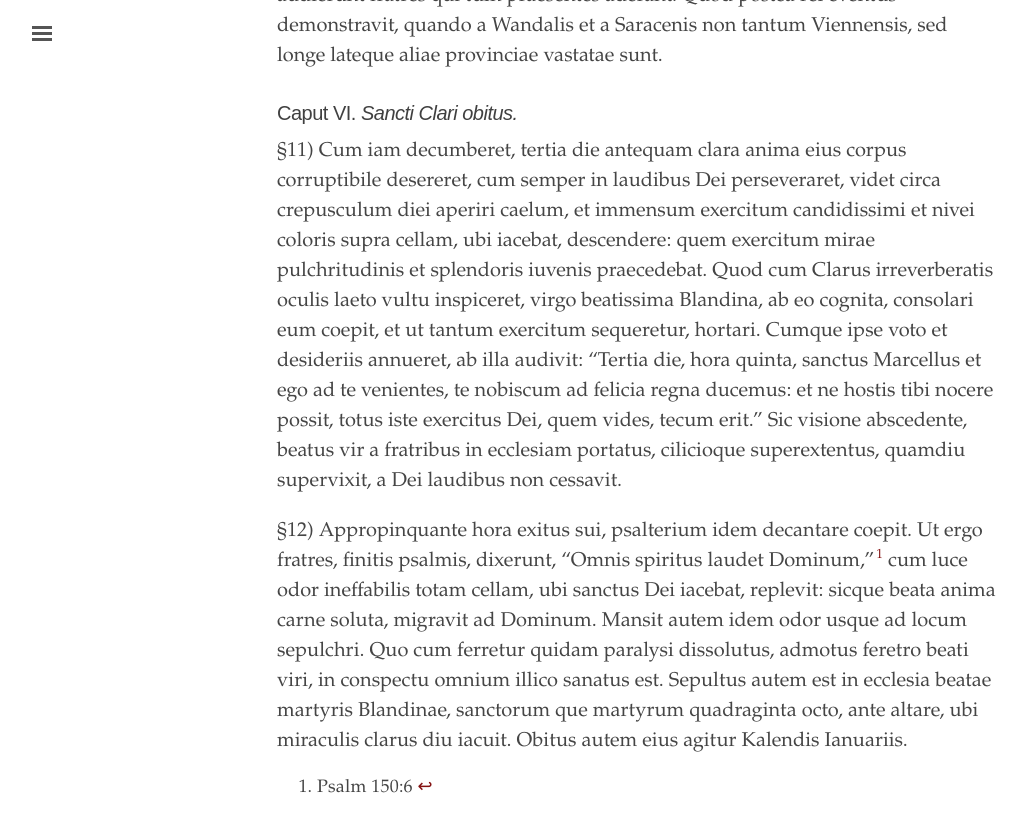
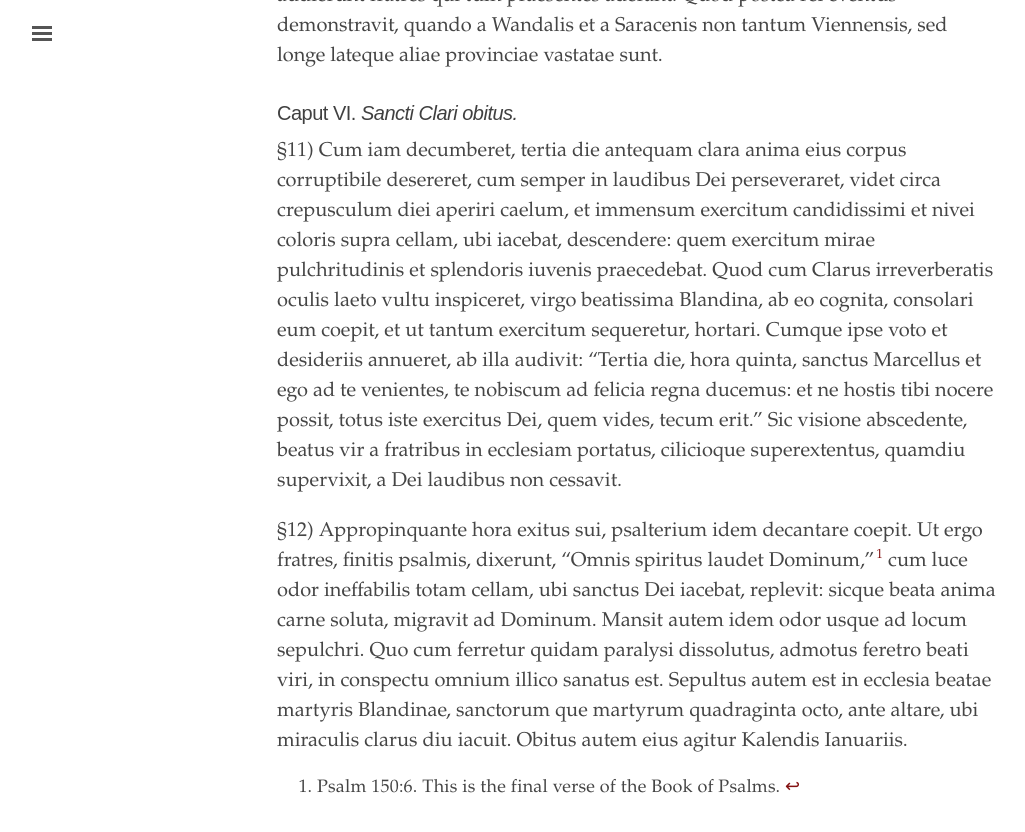
Before and after one commit to cjkoepke1/latin-hagiography, a Jekyll site: the page built from _texts/vita-clari.md, in a window 1280 px wide and 900 px high, scrolled down 3818 px. Shown: the top 832 px of the window, without its empty margins (3-1028 px from the left). Built offline with Jekyll 4.4.1, drawn with Linux system fonts in a browser that asks for light colours.

Commit message:
update footnote

```diff
--- a/_texts/vita-clari.md
+++ b/_texts/vita-clari.md
@@ -48,4 +48,4 @@ source: Editus ex Actis Sanctorum
 
 §12) Appropinquante hora exitus sui, psalterium idem decantare coepit. Ut ergo fratres, finitis psalmis, dixerunt, "Omnis spiritus laudet Dominum,"[^1] cum luce odor ineffabilis totam cellam, ubi sanctus Dei iacebat, replevit: sicque beata anima carne soluta, migravit ad Dominum. Mansit autem idem odor usque ad locum sepulchri. Quo cum ferretur quidam paralysi dissolutus, admotus feretro beati viri, in conspectu omnium illico sanatus est. Sepultus autem est in ecclesia beatae martyris Blandinae, sanctorum que martyrum quadraginta octo, ante altare, ubi miraculis clarus diu iacuit. Obitus autem eius agitur Kalendis Ianuariis.
 
-[^1]: Psalm 150:6
+[^1]: Psalm 150:6. This is the final verse of the Book of Psalms.
```
